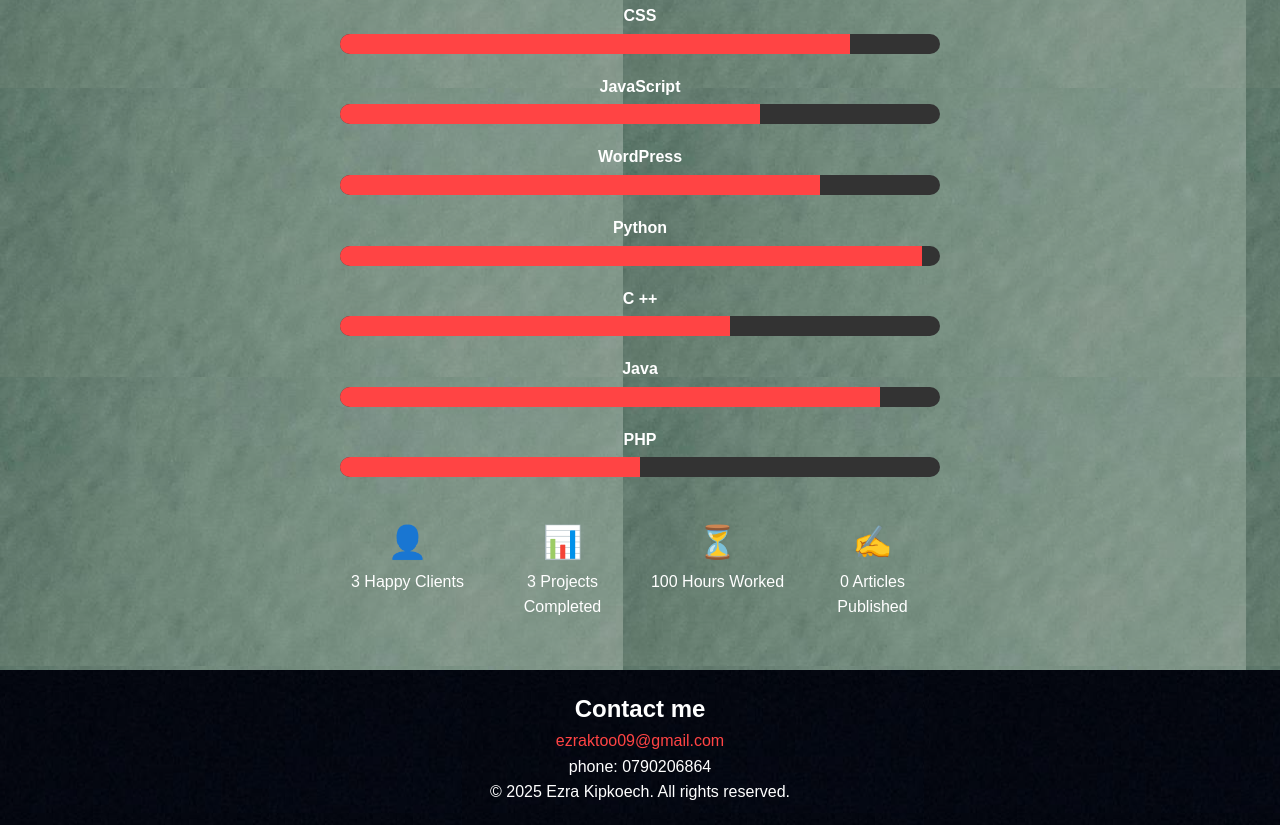
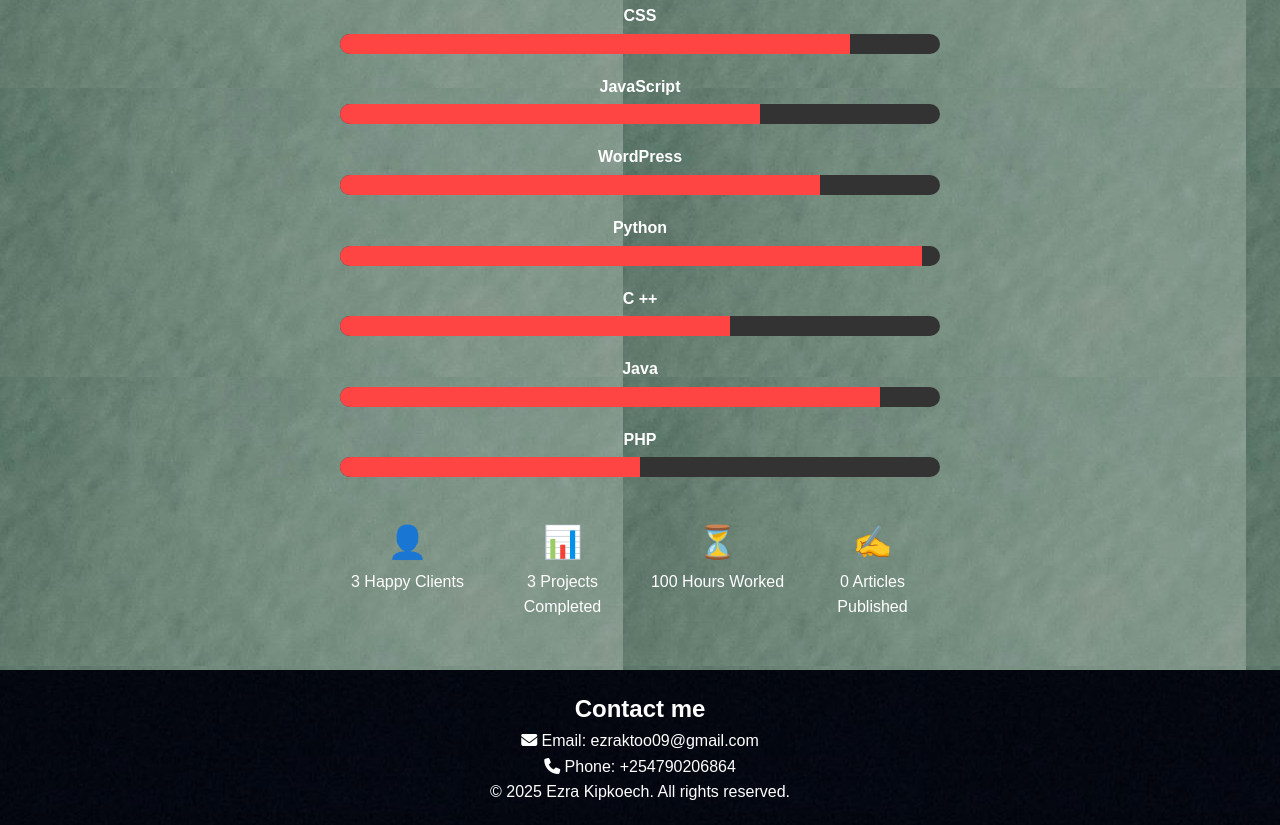
Before and after one commit to TooEzra/portfolio, a plain HTML site: page index.html in a window 1280 px wide. Shown: the part 2462-3287 px from the top of the page. Drawn offline with Linux system fonts and the light colour scheme.

Commit message:
Third commit

```diff
--- a/index.html
+++ b/index.html
@@ -5,6 +5,8 @@
     <meta name="viewport" content="width=device-width, initial-scale=1.0">
     <title>EZRA KIPKOECH - Portfolio</title>
     <link rel="stylesheet" href="styles.css">
+    <link rel="stylesheet" href="https://cdnjs.cloudflare.com/ajax/libs/font-awesome/6.4.0/css/all.min.css">
+    <link rel="preconnect" href="https://fonts.googleapis.com">
 </head>
 <body>
     <header class="header">
@@ -149,8 +151,8 @@
 
     <footer id="contact">
         <h2>Contact me</h2>
-        <a href="https://ezraktoo09@gmail.com" target="_blank">ezraktoo09@gmail.com</a>
-        <p>phone: 0790206864</p>
+        <p><i class="fas fa-envelope"></i> Email: ezraktoo09@gmail.com</p>
+    <p><i class="fas fa-phone"></i> Phone: +254790206864</p>
         <p>&copy; 2025 Ezra Kipkoech. All rights reserved.</p>
     </footer>
 </body>
--- a/styles.css
+++ b/styles.css
@@ -378,7 +378,7 @@
     }
 }
 
-@media (max-width: 480px) {
+@media (max-width: 480%) {
     body {
         font-size: 0.95em;
     }
```
Lines whose indentation alone changed are shown as unchanged.
